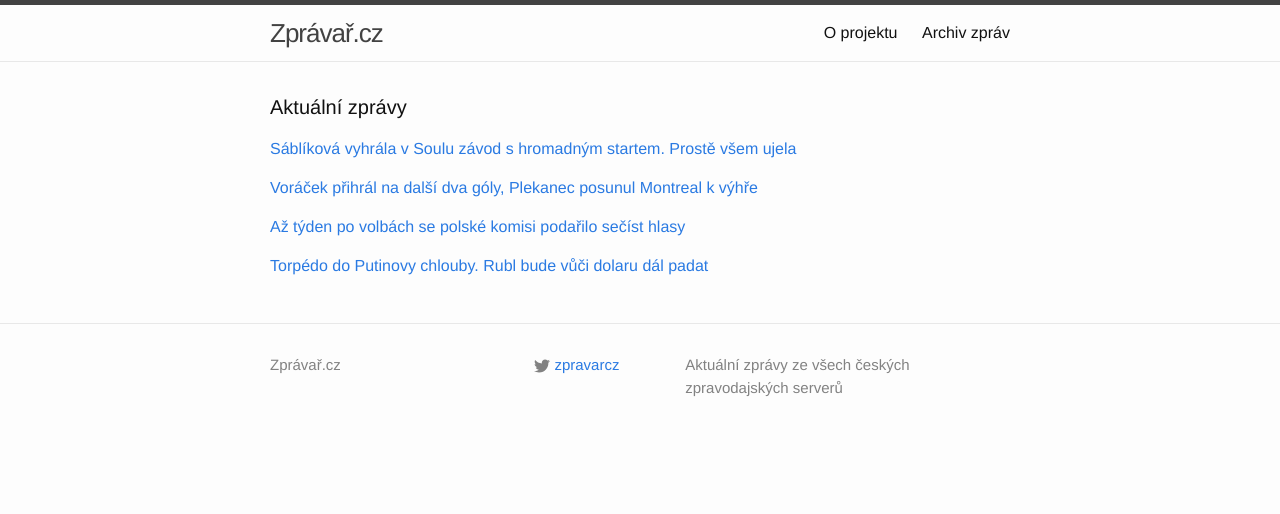
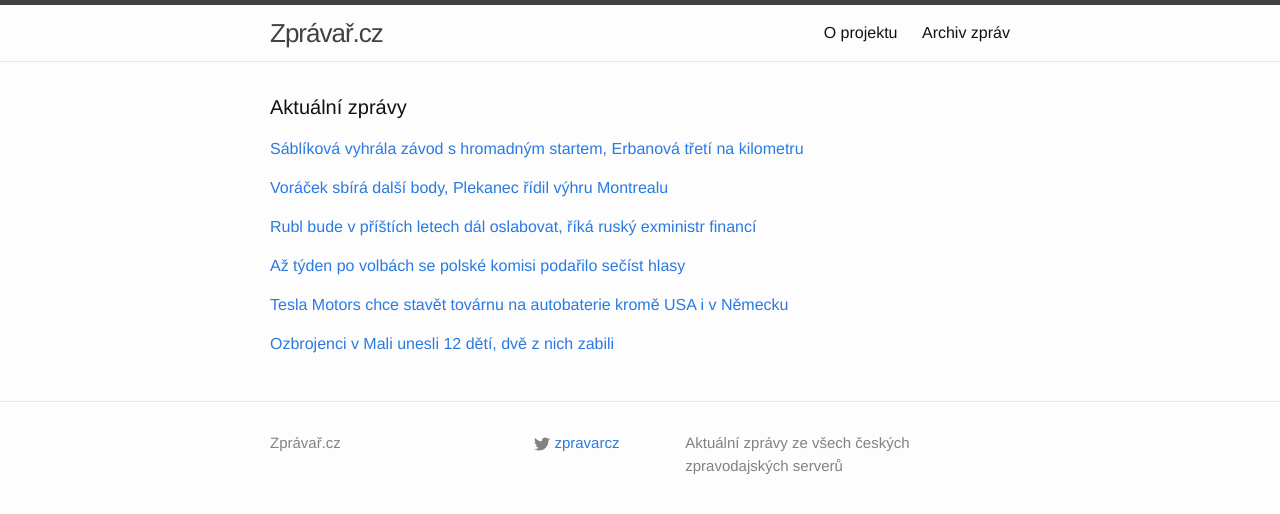
Before and after one commit to adliska/zpravar, a Jekyll site: the page built from index.html, in a window 1280 px wide. Shown: the top 514 px of the page. Built offline with Jekyll 4.4.1, drawn with Linux system fonts in a browser that asks for light colours.

Commit message:
zpravar news update

```diff
--- a/index.html
+++ b/index.html
@@ -5,9 +5,10 @@ layout: default
 <div class="home">
     <h1 class="page-heading">Aktuální zprávy</h1>
 
-<p><a href="javascript:;" onclick="toggle_visibility('zpravy0')">Sáblíková vyhrála v Soulu závod s hromadným startem. Prostě všem ujela</a></p>
+<p><a href="javascript:;" onclick="toggle_visibility('zpravy0')">Sáblíková vyhrála závod s hromadným startem, Erbanová třetí na kilometru</a></p>
 <div id="zpravy0" style="display:none">
 <ul>
+<li><a href=http://www.rozhlas.cz/_zprava/sablikova-vyhrala-zavod-s-hromadnym-startem-erbanova-treti-na-kilometru--1423642>Sáblíková vyhrála závod s hromadným startem, Erbanová třetí na kilometru - www.rozhlas.cz</a></li>
 <li><a href=http://sport.idnes.cz/martina-sablikova-rychlobrusleni-svetovy-pohar-soul-pdx-/sporty.aspx?c=A141123_083420_sporty_ten>Sáblíková vyhrála v Soulu závod s hromadným startem. Prostě všem ujela - sport.idnes.cz</a></li>
 <li><a href=http://www.tyden.cz/rubriky/sport/sablikova-poprve-v-zivote-vyhrala-zavod-s-hromadnym-startem_325006.html>Sáblíková poprvé v životě vyhrála závod s hromadným startem - www.tyden.cz</a></li>
 <li><a href=http://www.denik.cz/zimni_sporty/sablikova-poprve-vyhrala-zavod-s-hromadnym-startem-slavi-i-erbanova-20141123.html>Sáblíková poprvé vyhrála závod s hromadným startem, slaví i Erbanová - www.denik.cz</a></li>
@@ -16,26 +17,43 @@ layout: default
 <li><a href=http://www.sportovninoviny.cz/zpravy/sablikova-poprve-v-kariere-vyhrala-zavod-s-hromadnym-startem/1150388>Sáblíková poprvé v kariéře vyhrála závod s hromadným startem - www.sportovninoviny.cz</a></li>
 <li><a href=http://sport.aktualne.cz/forma-jako-hrom-erbanova-vybojovala-v-soulu-dalsi-bronz/r~98771f5672d611e48477002590604f2e/>Forma jako hrom! Erbanová vybojovala v Soulu další bronz - sport.aktualne.cz</a></li>
 </ul>
-</div><p><a href="javascript:;" onclick="toggle_visibility('zpravy1')">Voráček přihrál na další dva góly, Plekanec posunul Montreal k výhře</a></p>
+</div><p><a href="javascript:;" onclick="toggle_visibility('zpravy1')">Voráček sbírá další body, Plekanec řídil výhru Montrealu</a></p>
 <div id="zpravy1" style="display:none">
 <ul>
+<li><a href=http://www.tyden.cz/rubriky/sport/hokej/nhl/voracek-utekl-crosbymu-plekanec-ridil-vyhru-montrealu_325014.html>Voráček sbírá další body, Plekanec řídil výhru Montrealu - www.tyden.cz</a></li>
+<li><a href=http://www.tyden.cz/rubriky/sport/hokej/nhl/voracek-sbira-dalsi-body-plekanec-ridil-vyhru-montrealu_325014.html>Voráček sbírá další body, Plekanec řídil výhru Montrealu - www.tyden.cz</a></li>
 <li><a href=http://hokej.idnes.cz/hokej-nhl-denni-souhrn-voracek-plekanec-fcz-/nhl.aspx?c=A141123_083847_nhl_ten>Voráček přihrál na další dva góly, Plekanec posunul Montreal k výhře - hokej.idnes.cz</a></li>
 <li><a href=http://www.denik.cz/hokej/voracek-prihral-na-dva-goly-plekanec-zaridil-vyhru-montrealu-20141123.html>Plekanec zařídil výhru Montrealu, dařilo se i dalších Čechům - www.denik.cz</a></li>
 <li><a href=http://www.sportovninoviny.cz/zpravy/voracek-prihral-na-dva-goly-plekanec-zaridil-vyhru-montrealu/1150390>Voráček přihrál na dva góly, Plekanec zařídil výhru Montrealu - www.sportovninoviny.cz</a></li>
 <li><a href=http://sport.aktualne.cz/voracek-zase-tahl-flyers-a-utika-na-cele-bodovani-nhl/r~e1251ada72d311e48ee3002590604f2e/>Voráček utekl Crosbymu, Hudler ukradl výhru New Jersey - sport.aktualne.cz</a></li>
 </ul>
-</div><p><a href="javascript:;" onclick="toggle_visibility('zpravy2')">Až týden po volbách se polské komisi podařilo sečíst hlasy</a></p>
+</div><p><a href="javascript:;" onclick="toggle_visibility('zpravy2')">Rubl bude v příštích letech dál oslabovat, říká ruský exministr financí</a></p>
 <div id="zpravy2" style="display:none">
+<ul>
+<li><a href=http://byznys.ihned.cz/trhy-a-investice/c1-63162370-rubl-oslabovat-pomalu>Rubl bude v příštích letech dál oslabovat, říká ruský exministr financí - byznys.ihned.cz</a></li>
+<li><a href=http://www.tyden.cz/rubriky/byznys/svet/torpedo-do-putinovy-chlouby-rubl-bude-vuci-dolaru-dal-padat_325008.html>Torpédo do Putinovy chlouby. Rubl bude vůči dolaru dál padat - www.tyden.cz</a></li>
+<li><a href=http://zahranicni.ihned.cz/rusko/c1-63162370-rubl-oslabovat-pomalu>Rubl bude v příštích letech dál oslabovat, říká ruský exministr financí - zahranicni.ihned.cz</a></li>
+<li><a href=http://www.financninoviny.cz/zpravodajstvi/zpravy/kudrin-rubl-bude-v-pristich-dvou-letech-dal-oslabovat/1150382>Kudrin: Rubl bude v příštích dvou letech dál oslabovat - www.financninoviny.cz</a></li>
+</ul>
+</div><p><a href="javascript:;" onclick="toggle_visibility('zpravy3')">Až týden po volbách se polské komisi podařilo sečíst hlasy</a></p>
+<div id="zpravy3" style="display:none">
 <ul>
 <li><a href=http://www.ceskatelevize.cz/ct24/svet/293251-az-tyden-po-volbach-se-polske-komisi-podarilo-secist-hlasy/>Až týden po volbách se polské komisi podařilo sečíst hlasy - www.ceskatelevize.cz</a></li>
 <li><a href=http://echo24.cz/a/iNtR9>Nejvíce křesel v polských vojvodstvích získala vládní strana - echo24.cz</a></li>
 <li><a href=http://www.ceskenoviny.cz/zpravy/zpravy/nejvice-kresel-v-polskych-vojvodstvich-ziskala-vladni-strana/1150372>Nejvíce křesel v polských vojvodstvích získala vládní strana - www.ceskenoviny.cz</a></li>
 </ul>
-</div><p><a href="javascript:;" onclick="toggle_visibility('zpravy3')">Torpédo do Putinovy chlouby. Rubl bude vůči dolaru dál padat</a></p>
-<div id="zpravy3" style="display:none">
+</div><p><a href="javascript:;" onclick="toggle_visibility('zpravy4')">Tesla Motors chce stavět továrnu na autobaterie kromě USA i v Německu</a></p>
+<div id="zpravy4" style="display:none">
 <ul>
-<li><a href=http://www.tyden.cz/rubriky/byznys/svet/torpedo-do-putinovy-chlouby-rubl-bude-vuci-dolaru-dal-padat_325008.html>Torpédo do Putinovy chlouby. Rubl bude vůči dolaru dál padat - www.tyden.cz</a></li>
-<li><a href=http://zahranicni.ihned.cz/rusko/c1-63162370-rubl-oslabovat-pomalu>Rubl bude v příštích letech dál oslabovat, říká ruský exministr financí - zahranicni.ihned.cz</a></li>
-<li><a href=http://www.financninoviny.cz/zpravodajstvi/zpravy/kudrin-rubl-bude-v-pristich-dvou-letech-dal-oslabovat/1150382>Kudrin: Rubl bude v příštích dvou letech dál oslabovat - www.financninoviny.cz</a></li>
+<li><a href=http://byznys.ihned.cz/zpravodajstvi-svet/c1-63162380-tesla-motors-autobaterie-tovarna-nemecko>Tesla Motors chce stavět továrnu na autobaterie kromě USA i v Německu - byznys.ihned.cz</a></li>
+<li><a href=http://zpravy.e15.cz/byznys/prumysl-a-energetika/tesla-planuje-stavbu-tovarny-na-baterie-v-nemecku-1139196>Tesla plánuje stavbu továrny na baterie v Německu - zpravy.e15.cz</a></li>
+<li><a href=http://www.denik.cz/ekonomika/tesla-hodla-casem-postavit-tovarnu-na-baterie-v-nemecku-20141123.html>Tesla hodlá časem postavit továrnu na baterie v Německu - www.denik.cz</a></li>
+</ul>
+</div><p><a href="javascript:;" onclick="toggle_visibility('zpravy5')">Ozbrojenci v Mali unesli 12 dětí, dvě z nich zabili</a></p>
+<div id="zpravy5" style="display:none">
+<ul>
+<li><a href=http://www.tyden.cz/rubriky/zahranici/afrika/ozbrojenci-verbovali-deti-dve-se-pokusily-utect-zabili-je_325009.html>Ozbrojenci v Mali unesli 12 dětí, dvě z nich zabili - www.tyden.cz</a></li>
+<li><a href=http://zpravy.idnes.cz/detsti-vojaci-v-mali-unos-0hl-/zahranicni.aspx?c=A141123_085059_zahranicni_jw>Únosci v Mali „verbovali“ malé vojáky. Dvě děti zkusily utéct, zabili je - zpravy.idnes.cz</a></li>
+<li><a href=http://www.ceskenoviny.cz/zpravy/zpravy/ozbrojenci-v-mali-pry-unesli-12-deti-dve-z-nich-zabili/1150373>Ozbrojenci v Mali prý unesli 12 dětí, dvě z nich zabili - www.ceskenoviny.cz</a></li>
 </ul>
 </div></div>
```
